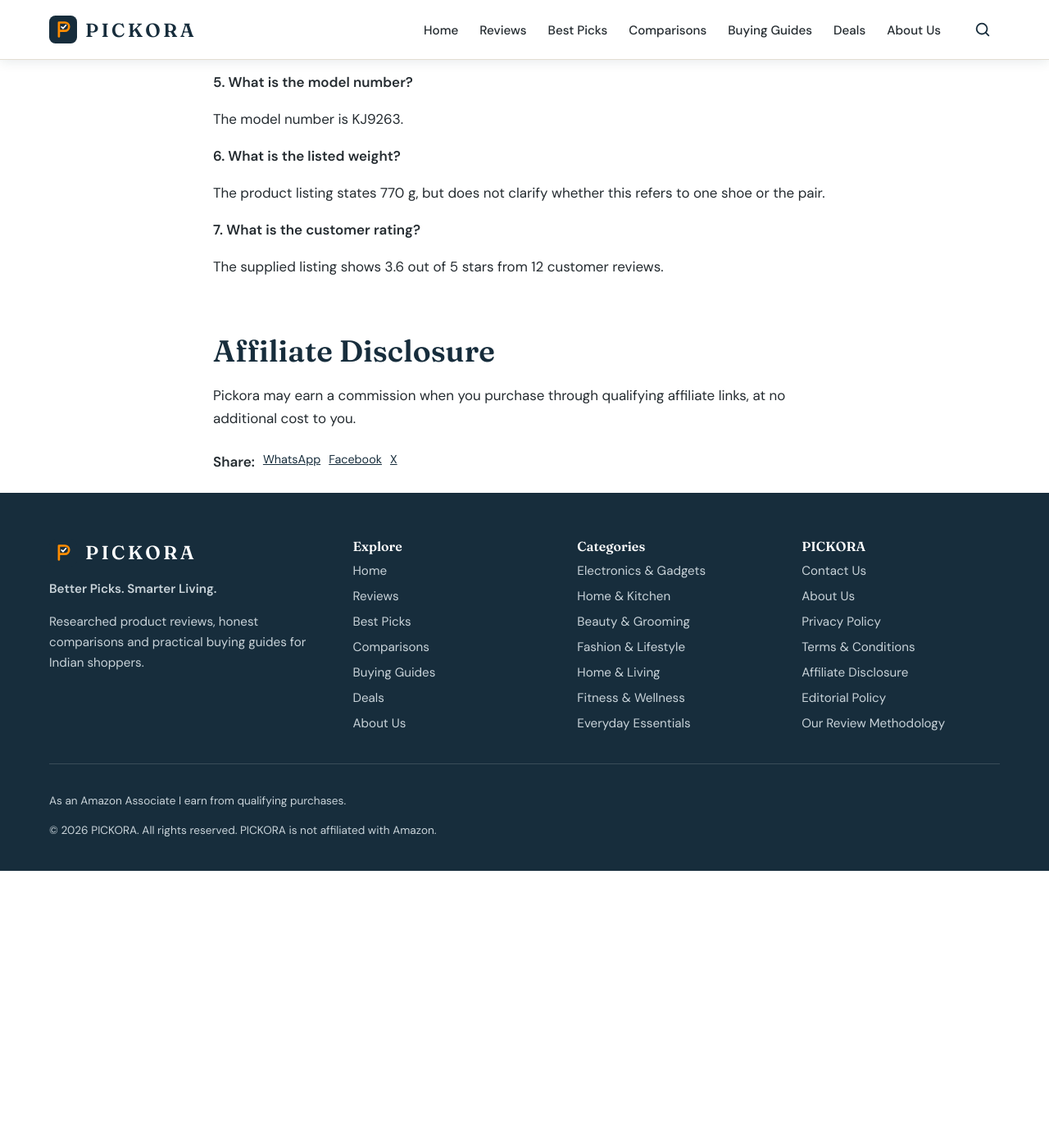
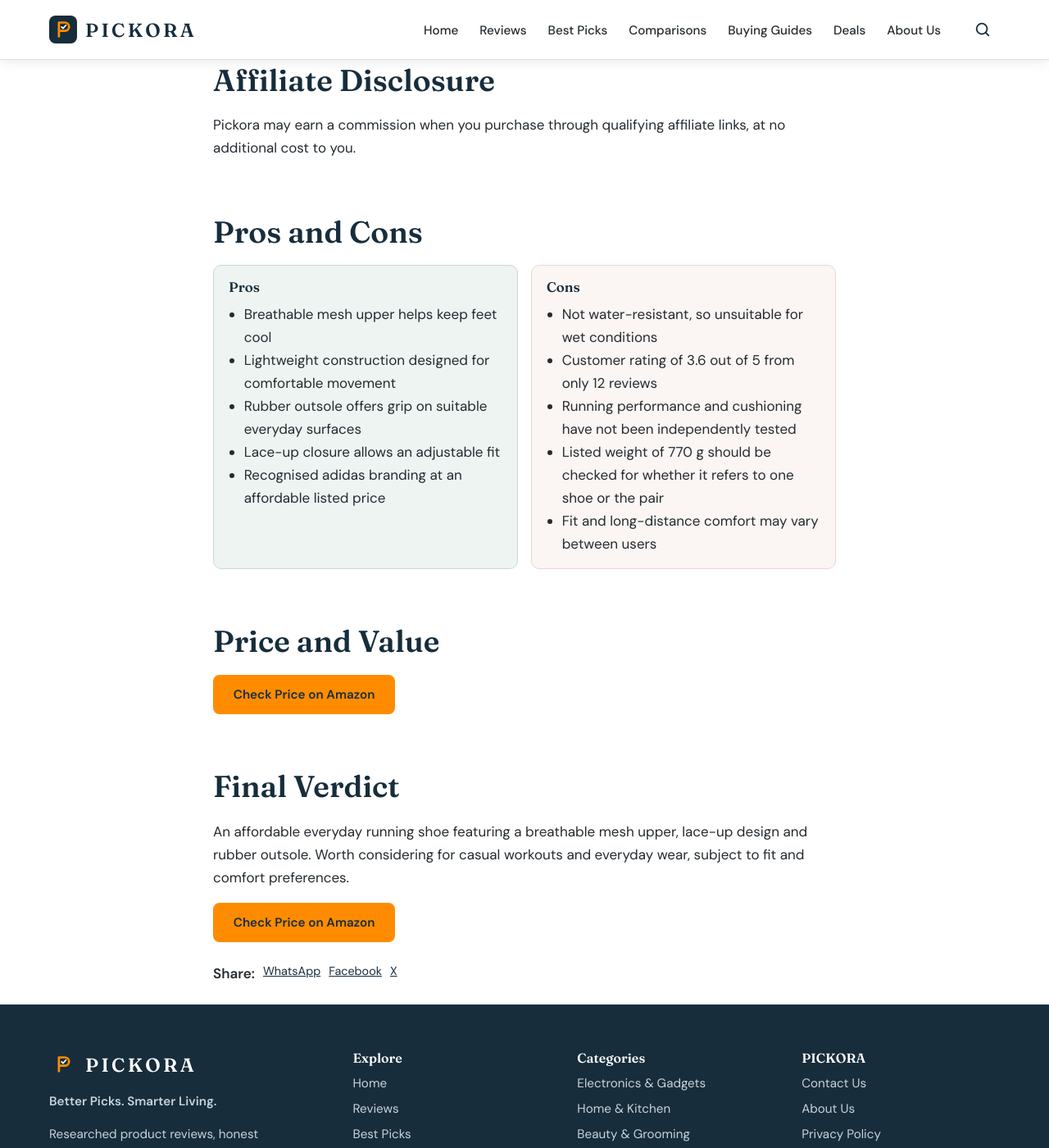
Before and after one commit to Pickora169/Pickora, a Jekyll site: the page built from _reviews/adidas-Men-Lightrun-Zoomer-Running-Shoes.md, in a window 1280 px wide and 1400 px high, scrolled down 6263 px. Shown: the whole window at 82% size. Built offline with Jekyll 4.4.1, drawn with Linux system fonts in a browser that asks for light colours; before the commit the page ends 7325 px from its top, so only the background shows below that; some of the changed text lies outside the part shown.

Commit message:
Update adidas-Men-Lightrun-Zoomer-Running-Shoes.md

```diff
--- a/_reviews/adidas-Men-Lightrun-Zoomer-Running-Shoes.md
+++ b/_reviews/adidas-Men-Lightrun-Zoomer-Running-Shoes.md
@@ -9,22 +9,21 @@ date: 2026-11-20
 excerpt: "Looking for affordable adidas running shoes? Here's what you should know about the Lightrun Zoomer M, including its breathable mesh upper, lightweight design and rubber sole."
 verdict: "An affordable everyday running shoe featuring a breathable mesh upper, lace-up design and rubber outsole. Worth considering for casual workouts and everyday wear, subject to fit and comfort preferences."
 best_for: "Men looking for budget-friendly adidas shoes for everyday wear, walking and light workout sessions."
----
- pros:
+pros:
   - "Breathable mesh upper helps keep feet cool"
   - "Lightweight construction designed for comfortable movement"
   - "Rubber outsole offers grip on suitable everyday surfaces"
   - "Lace-up closure allows an adjustable fit"
   - "Recognised adidas branding at an affordable listed price"
-
 cons:
   - "Not water-resistant, so unsuitable for wet conditions"
   - "Customer rating of 3.6 out of 5 from only 12 reviews"
   - "Running performance and cushioning have not been independently tested"
   - "Listed weight of 770 g should be checked for whether it refers to one shoe or the pair"
   - "Fit and long-distance comfort may vary between users"
+affiliate_url: "https://link.amazon/B00RByjCW"
+---
 
-    affiliate_url: "https://link.amazon/B00RByjCW"
 ## Key Product Specifications
 
 - **Brand:** adidas
```
